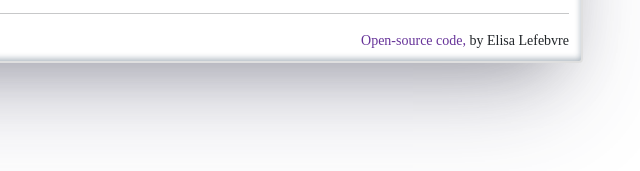
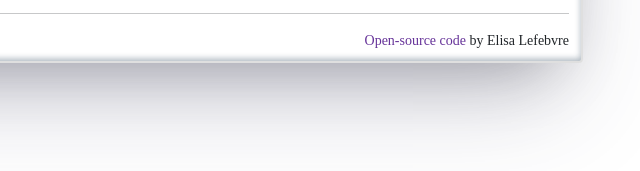
Before and after one commit to AnnaBananao/she-codes-plus, a plain HTML site: page index.html in a window 1280 px wide. Shown: the part 367-538 px from the top of the page, 457-1097 px from the left. Drawn offline with nearby package versions, Linux system fonts and the light colour scheme; no server answers; a web font is replaced by a local one.

Commit message:
Update index.html

```diff
--- a/index.html
+++ b/index.html
@@ -84,7 +84,7 @@
       </div>
       <hr />
     </div>
-    <footer><a href="https://github.com/AnnaBananao/she-codes-plus" target="_blank">Open-source code,</a> by Elisa Lefebvre</footer>
+    <footer><a href="https://github.com/AnnaBananao/she-codes-plus" target="_blank">Open-source code</a> by Elisa Lefebvre</footer>
   </div>
   <script src="src/index.js"></script>
 </body>
```
